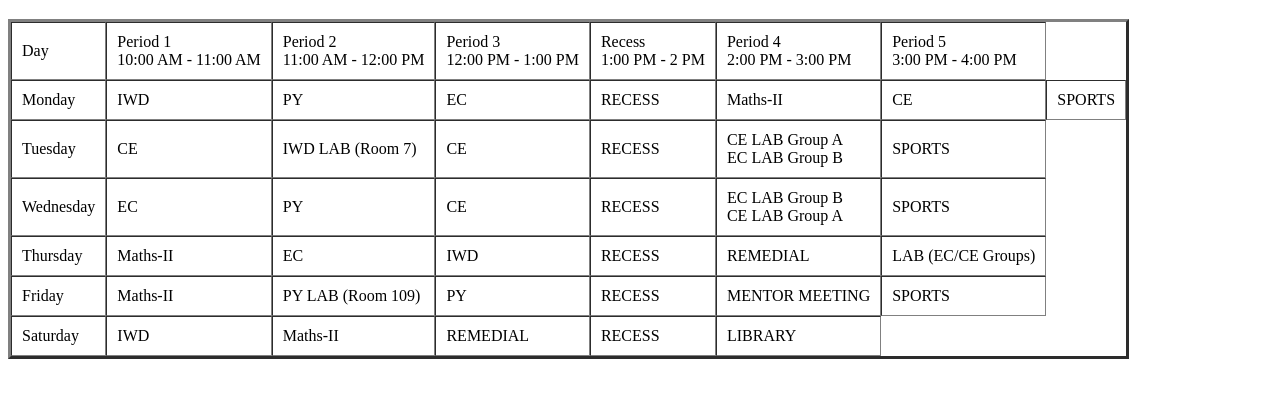
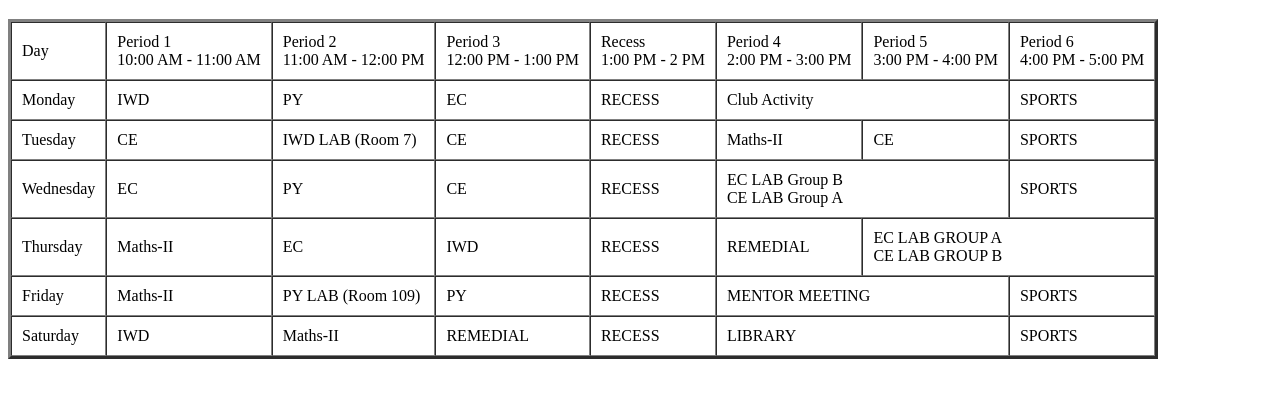
Before and after one commit to deepak0kr0mishra/College-Homeworks, a plain HTML site: page index.html in a window 1280 px wide. Shown: the part 61-458 px from the top of the page. Drawn offline with Linux system fonts and the light colour scheme.

Commit message:
Fixing all struct issues

```diff
--- a/index.html
+++ b/index.html
@@ -19,9 +19,7 @@
         <td>Recess <br>1:00 PM - 2 PM</td>
         <td>Period 4 <br>2:00 PM - 3:00 PM</td>
         <td>Period 5 <br>3:00 PM - 4:00 PM</td>
-
-
-
+        <td>Period 6 <br>4:00 PM - 5:00 PM</td>
     </tr>
     </thead>
     <tbody>
@@ -31,8 +29,7 @@
         <td>PY</td>
         <td>EC</td>
         <td>RECESS</td>
-    <td>Maths-II</td>
-    <td>CE</td>
+        <td colspan="2">Club Activity</td>
         <td>SPORTS</td>
     </tr>
 
@@ -42,8 +39,9 @@
         <td>IWD LAB (Room 7)</td>
         <td>CE</td>
         <td>RECESS</td>
-    <td>CE LAB Group A <br> EC LAB Group B</td>
-    <td>SPORTS</td>
+        <td>Maths-II</td>
+        <td>CE</td>
+        <td >SPORTS</td>
     </tr>
 
     <tr>
@@ -52,8 +50,8 @@
         <td>PY</td>
         <td>CE</td>
         <td>RECESS</td>
-    <td>EC LAB Group B <br> CE LAB Group A</td>
-    <td>SPORTS</td>
+        <td colspan="2">EC LAB Group B <br> CE LAB Group A</td>
+        <td >SPORTS</td>
     </tr>
 
     <tr>
@@ -63,7 +61,7 @@
         <td>IWD</td>
         <td>RECESS</td>
         <td>REMEDIAL</td>
-    <td>LAB (EC/CE Groups)</td>
+        <td colspan="2">EC LAB GROUP A <br> CE LAB GROUP B</td>
     </tr>
 
     <tr>
@@ -72,7 +70,7 @@
         <td>PY LAB (Room 109)</td>
         <td>PY</td>
         <td>RECESS</td>
-    <td>MENTOR MEETING</td>
+        <td colspan="2">MENTOR MEETING</td>
         <td>SPORTS</td>
     </tr>
 
@@ -82,10 +80,10 @@
         <td>Maths-II</td>
         <td>REMEDIAL</td>
         <td>RECESS</td>
-    <td>LIBRARY</td>
+        <td colspan="2">LIBRARY</td>
+        <td >SPORTS</td>
     </tr>
-
-
+    </tbody>
     </table>
 
 
```
Lines whose indentation alone changed are shown as unchanged.
